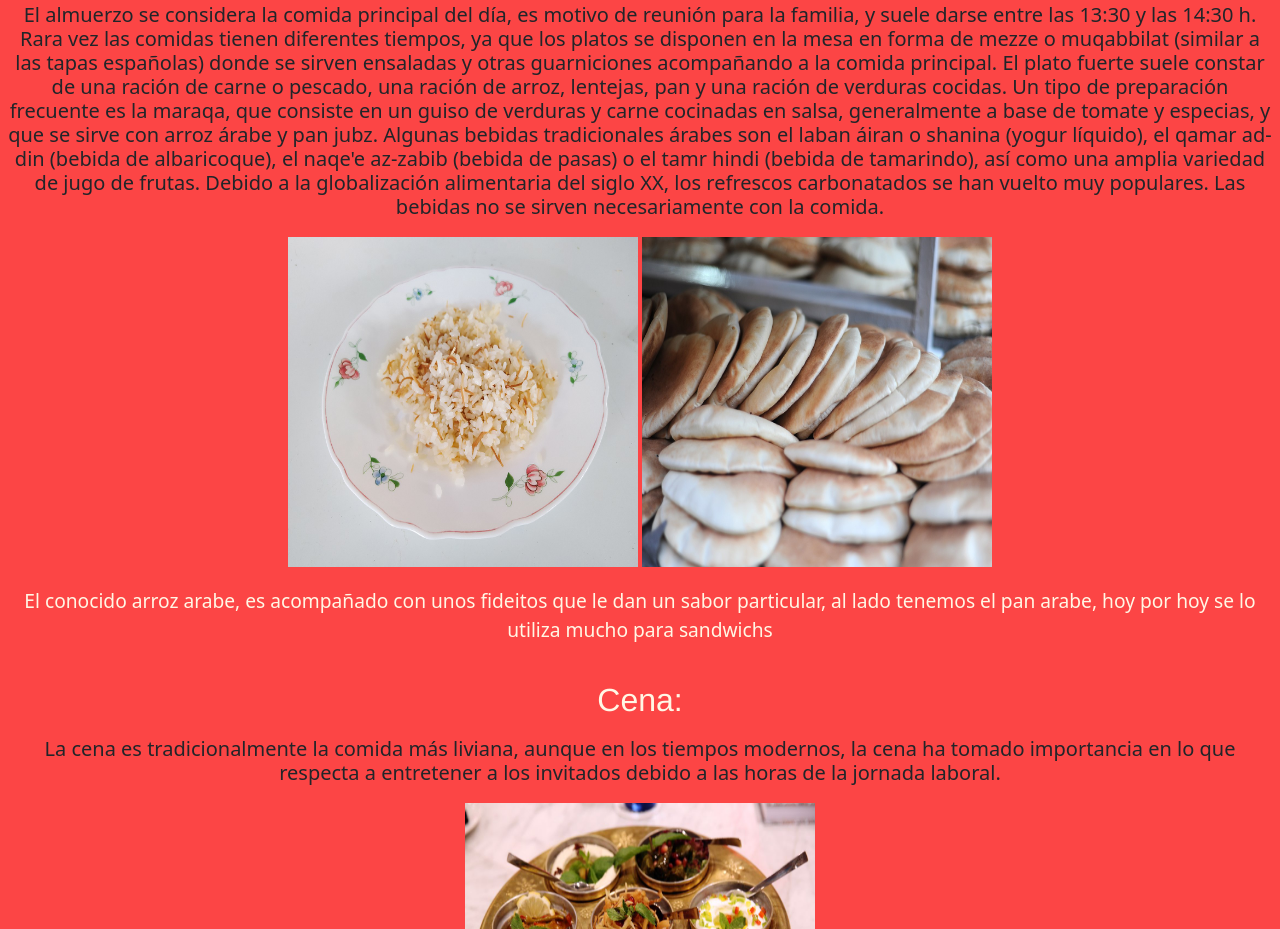
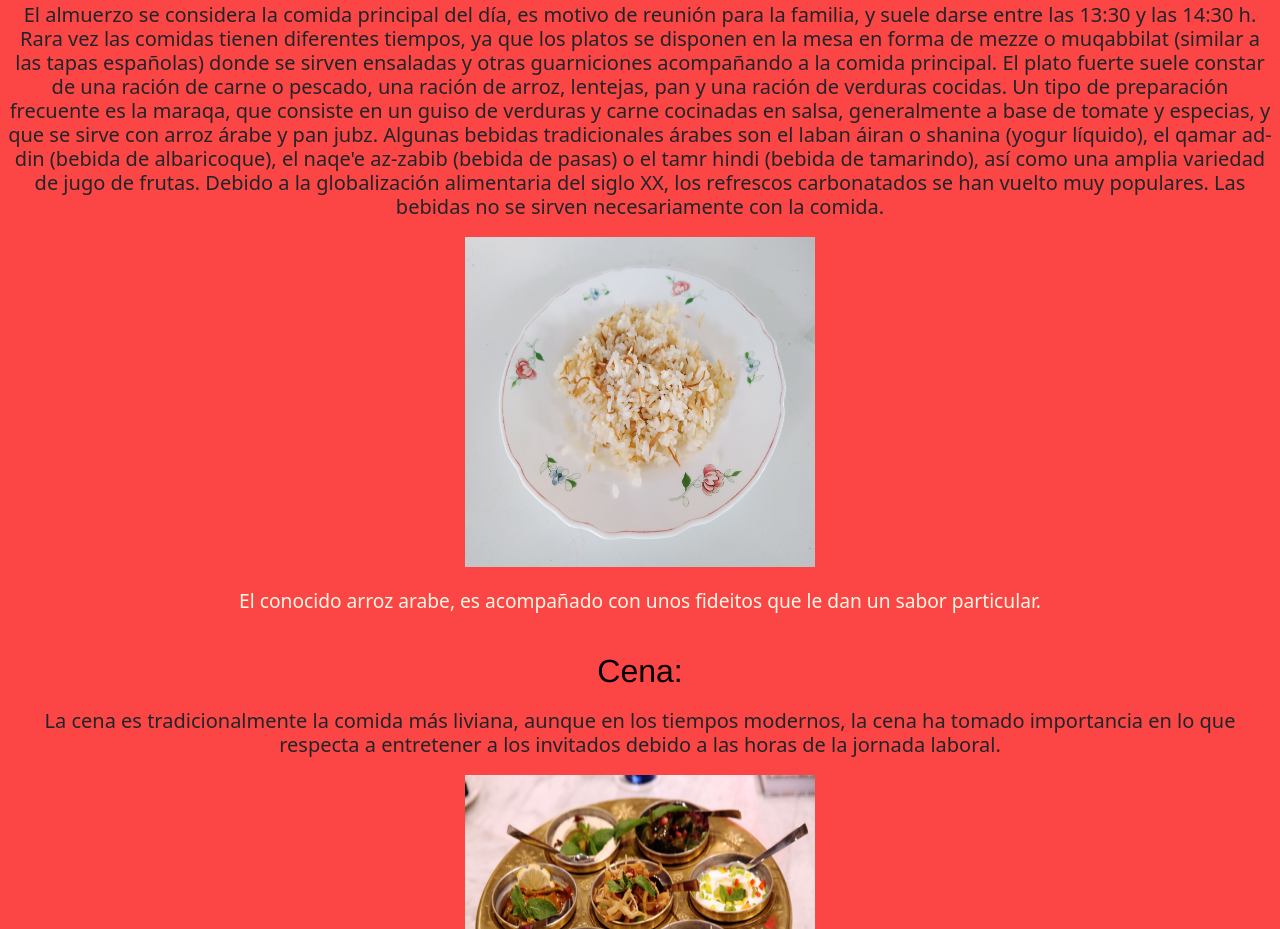
Before and after one commit to GermanBalduini/GermanBalduini, a website: page Clase1/index.html in a window 1280 px wide. Shown: the part 1719-2648 px from the top of the page. Drawn offline with nearby package versions, Linux system fonts and the light colour scheme.

Commit message:
SUBIDA-FINAL

```diff
--- a/Clase1/index.html
+++ b/Clase1/index.html
@@ -95,9 +95,7 @@
         carbonatados se han vuelto muy populares. Las bebidas no se sirven necesariamente con la comida.
       </h5>
       <img src="./src/multimedia/Imagenes/arrozarabe.jpg" alt="Arrozarabe" class="img-fluid">
-      <img src="./src/multimedia/Imagenes/panarabe.jpg" alt="panarabe" class="img-fluid">
-      <p>El conocido arroz arabe, es acompañado con unos fideitos que le dan un sabor particular, al lado tenemos el pan
-        arabe, hoy por hoy se lo utiliza mucho para sandwichs</p>
+      <p>El conocido arroz arabe, es acompañado con unos fideitos que le dan un sabor particular.</p>
       <h2>Cena:</h2>
       <h5>La cena es tradicionalmente la comida más liviana, aunque en los tiempos modernos, la cena ha tomado
         importancia en lo que respecta a entretener a los invitados debido a las horas de la jornada laboral.</h5>
--- a/Clase1/scss/base/_section.scss
+++ b/Clase1/scss/base/_section.scss
@@ -11,13 +11,13 @@
     padding-top: 10px;
 
     h1{
-       color: $text-color;
+       color: black;
        font-family: 'Franklin Gothic Medium', 'Arial Narrow', Arial, sans-serif;
        padding-top: 10px;
        padding-bottom: 10px;
     }
     h2{
-       color: $text-color;
+       color: black;
        font-family: 'Franklin Gothic Medium', 'Arial Narrow', Arial, sans-serif;
        padding-top: 10px;
        padding-bottom: 10px;
```
Also changed, not shown: Clase1/css/style.css.
